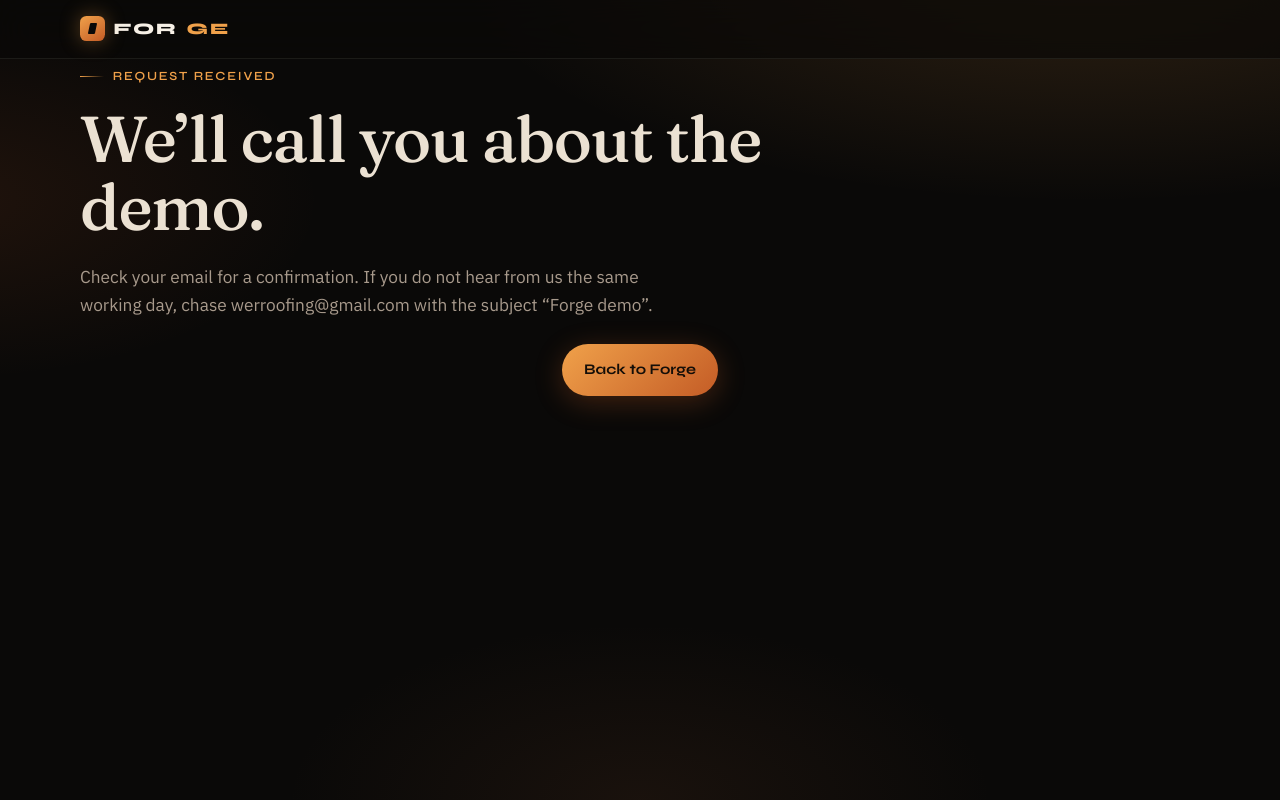
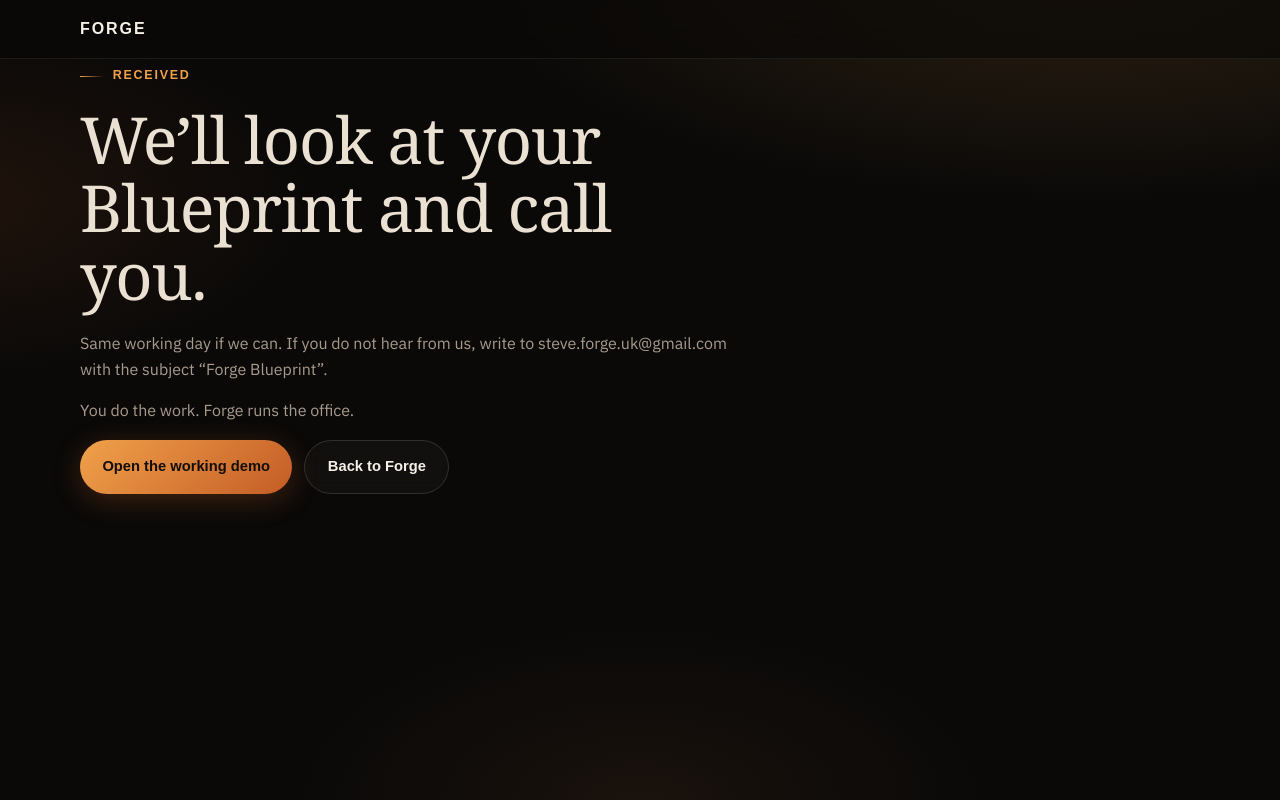
Before and after one commit to Steveallan11/forge-site, a plain HTML site: page thanks.html in a window 1280 px wide. Drawn offline with Linux system fonts and the light colour scheme.

Commit message:
Replace sales page with THE SECOND SHIFT (Option A)

```diff
--- a/thanks.html
+++ b/thanks.html
@@ -3,27 +3,29 @@
 <head>
 <meta charset="utf-8"/>
 <meta name="viewport" content="width=device-width,initial-scale=1"/>
-<title>Forge — Demo request received</title>
+<title>Forge — Blueprint received</title>
 <meta name="robots" content="noindex"/>
-<meta name="theme-color" content="#0a0908"/>
+<meta name="theme-color" content="#F4EFE6"/>
 <link rel="preconnect" href="https://fonts.googleapis.com"/>
 <link rel="preconnect" href="https://fonts.gstatic.com" crossorigin/>
-<link href="https://fonts.googleapis.com/css2?family=Fraunces:opsz,wght@9..144,500;9..144,600&family=Syne:wght@600;700;800&family=IBM+Plex+Sans:wght@400;500;600&display=swap" rel="stylesheet"/>
+<link href="https://fonts.googleapis.com/css2?family=Archivo:wght@700;800&family=IBM+Plex+Sans:ital,wght@0,400;0,500;1,400&display=swap" rel="stylesheet"/>
 <link rel="stylesheet" href="styles.css"/>
 </head>
 <body>
 <header class="nav">
   <div class="wrap nav-inner">
-    <a class="logo" href="index.html"><span class="logo-mark" aria-hidden="true"></span>FOR<span>GE</span></a>
+    <a class="logo" href="index.html">FORGE</a>
   </div>
 </header>
 <main class="thanks-hero">
   <div class="wrap">
-    <p class="eyebrow">Request received</p>
-    <h1>We’ll call you about the demo.</h1>
-    <p class="sub">Check your email for a confirmation. If you do not hear from us the same working day, chase werroofing@gmail.com with the subject “Forge demo”.</p>
-    <div class="btns" style="justify-content:center">
-      <a class="btn btn-primary" href="index.html">Back to Forge</a>
+    <p class="eyebrow">Received</p>
+    <h1>We’ll look at your Blueprint and call you.</h1>
+    <p class="lede">Same working day if we can. If you do not hear from us, write to steve.forge.uk@gmail.com with the subject “Forge Blueprint”.</p>
+    <p class="lockup">You do the work. Forge runs the office.</p>
+    <div class="btns">
+      <a class="btn btn-primary" href="demo.html">Open the working demo</a>
+      <a class="btn btn-ghost" href="index.html">Back to Forge</a>
     </div>
   </div>
 </main>
```
Also changed, not shown: README.md.
